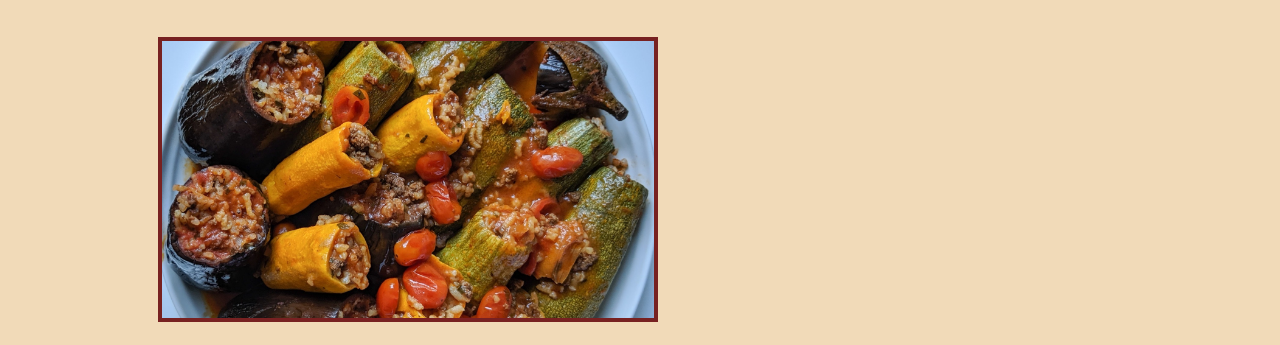
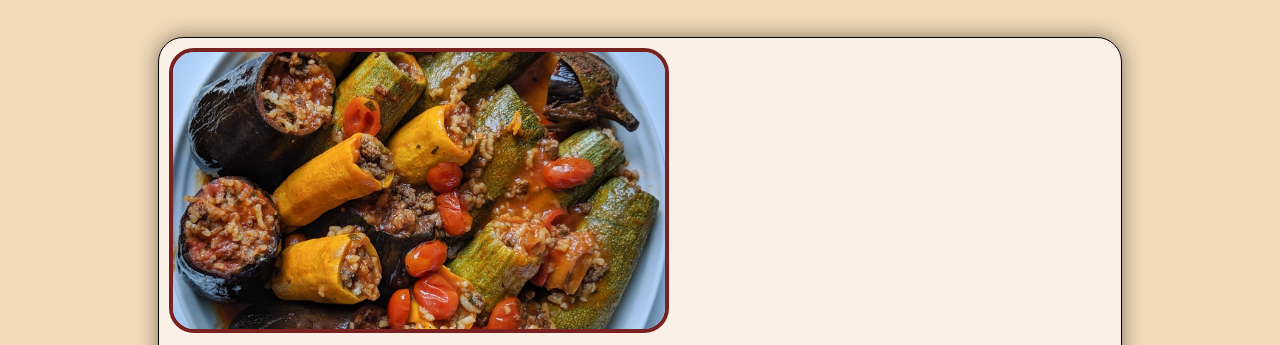
Before and after one commit to tasbeehismail/odin-recipes, a plain HTML site: page recipes/Mahshi.html in a window 1280 px wide. Shown: the part 112-457 px from the top of the page. Drawn offline with Linux system fonts and the light colour scheme.

Commit message:
Edit page style

```diff
--- a/style.css
+++ b/style.css
@@ -44,11 +44,18 @@ body{
 
 .container{
     margin-left: 150px;
+    margin-right: 150px;
+    border: 1px solid black;
+    border-radius: 25px;
+    background-color: rgb(251, 240, 230);
+    box-shadow: 0px 0px 20px rgba(0, 0, 0, 0.479);
+    padding: 10px;
 }
 img{
     size: 40px;
     width: 500px;
     border: 4px solid rgb(119, 33, 33);
+    border-radius: 25px;
 }
 .name-of-recipe{
     font-size: 60px;
```
